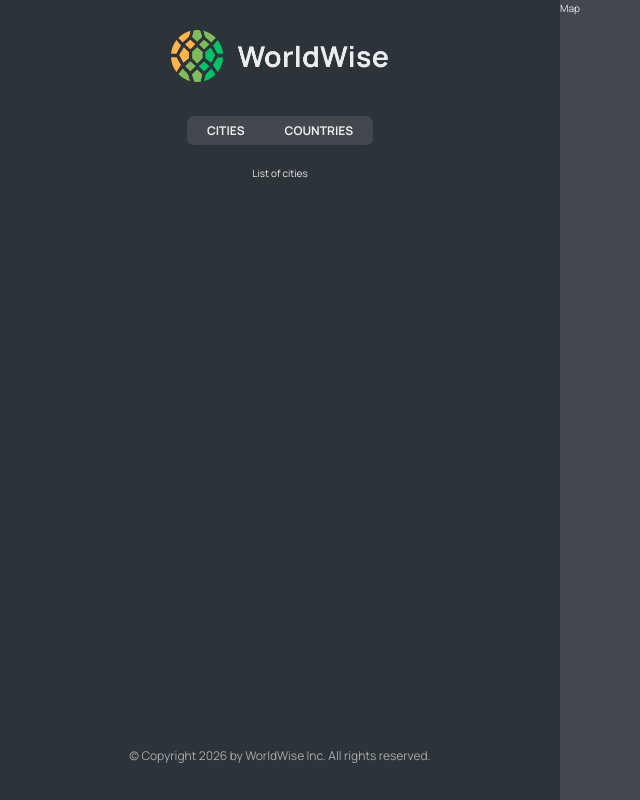
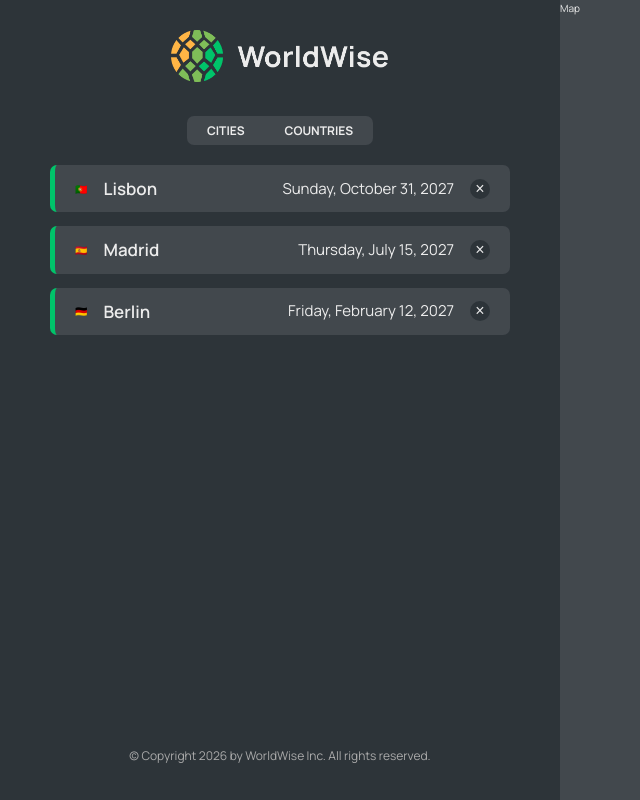
Before and after one commit to karmartir/11-worldwise, a React (Vite) app: page /app in a window 1280 px wide. Shown: the whole page, without its empty margins (0-640 px from the left). Built offline with nearby package versions, Linux system fonts and the light colour scheme; data requests are answered from the project's data file.

Commit message:
Implementing the Cities List

```diff
--- a/package.json
+++ b/package.json
@@ -7,9 +7,11 @@
     "dev": "vite",
     "build": "vite build",
     "lint": "eslint . --ext js,jsx --report-unused-disable-directives --max-warnings 0",
-    "preview": "vite preview"
+    "preview": "vite preview",
+    "server": "json-server --watch data/cities.json --port 9000 --delay 500"
   },
   "dependencies": {
+    "json-server": "^0.17.4",
     "react": "^18.2.0",
     "react-dom": "^18.2.0",
     "react-router-dom": "^6.30.3"
--- a/src/App.jsx
+++ b/src/App.jsx
@@ -1,11 +1,36 @@
 import { BrowserRouter, Routes, Route } from "react-router-dom";
+import { useEffect, useState } from "react";
 import Homepage from "./pages/Homepage";
 import Product from "./pages/Product";
 import Pricing from "./pages/Pricing";
 import PageNotFound from "./pages/PageNotFound";
 import AppLayout from "./pages/AppLayout";
 import Login from "./pages/Login";
+import CityList from "./components/CityList";
+
+const BASE_URL = "http://localhost:9000";
 function App() {
+  const [cities, setCities] = useState([]);
+  const [isLoading, setIsLoading] = useState(false);
+  const [currentCity, setCurrentCity] = useState({});
+
+  useEffect(() => {
+    async function fetchCities() {
+      setIsLoading(true);
+      try {
+        const res = await fetch(`${BASE_URL}/cities`);
+        const data = await res.json();
+        setCities(data);
+      } catch (error) {
+        console.error(error);
+      } finally {
+        setIsLoading(false);
+      }
+    }
+
+    fetchCities();
+  }, []);
+
   return (
     <BrowserRouter>
       <Routes>
@@ -14,8 +39,14 @@ function App() {
         <Route path="/product" element={<Product />} />
         <Route path="/login" element={<Login />} />
         <Route path="/app" element={<AppLayout />}>
-          <Route index element={<p>List of cities</p>} />
-          <Route path="cities" element={<p>List of cities</p>} />
+          <Route
+            index
+            element={<CityList cities={cities} isLoading={isLoading} />}
+          />
+          <Route
+            path="cities"
+            element={<CityList cities={cities} isLoading={isLoading} />}
+          />
           <Route path="countries" element={<p>Countries</p>} />
           <Route path="form" element={<p>Form</p>} />
         </Route>
--- /dev/null
+++ b/src/components/CityItem.jsx
@@ -0,0 +1,22 @@
+import styles from "./CityItem.module.css";
+
+const formatDate = (date) =>
+  new Intl.DateTimeFormat("en", {
+    day: "numeric",
+    month: "long",
+    year: "numeric",
+    weekday: "long",
+  }).format(new Date(date));
+function CityItem({ city }) {
+  const { emoji, cityName, date } = city;
+  return (
+    <li className={styles.cityItem}>
+      <span>{emoji}</span>
+      <h3 className={styles.name}>{cityName}</h3>
+      <time className={styles.date}>{formatDate(date)}</time>
+      <button className={styles.deleteBtn}>&times;</button>
+    </li>
+  );
+}
+
+export default CityItem;
--- /dev/null
+++ b/src/components/CityList.jsx
@@ -0,0 +1,20 @@
+import CityItem from "./CityItem";
+import styles from "./CityList.module.css";
+import Spinner from "./Spinner";
+import Message from "./Message";
+function CityList({ cities, isLoading }) {
+  if (isLoading) return <Spinner />;
+  if (!cities.length)
+    return (
+      <Message message="Add your first city by clicking on a city on the map" />
+    );
+  return (
+    <ul className={styles.cityList}>
+      {cities.map((city) => (
+        <CityItem key={city.id} city={city} />
+      ))}
+    </ul>
+  );
+}
+
+export default CityList;
```
Also changed, not shown: 1 other file (tests, documents, lock files or other folders).
